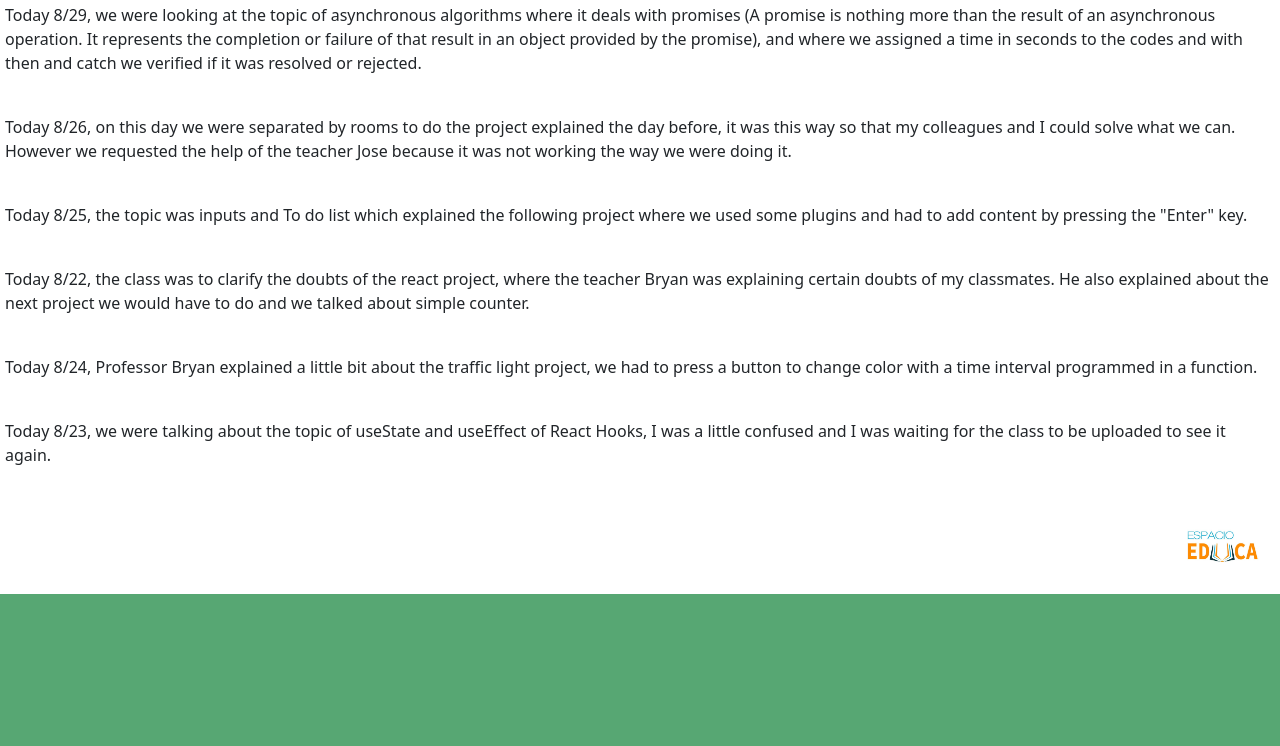
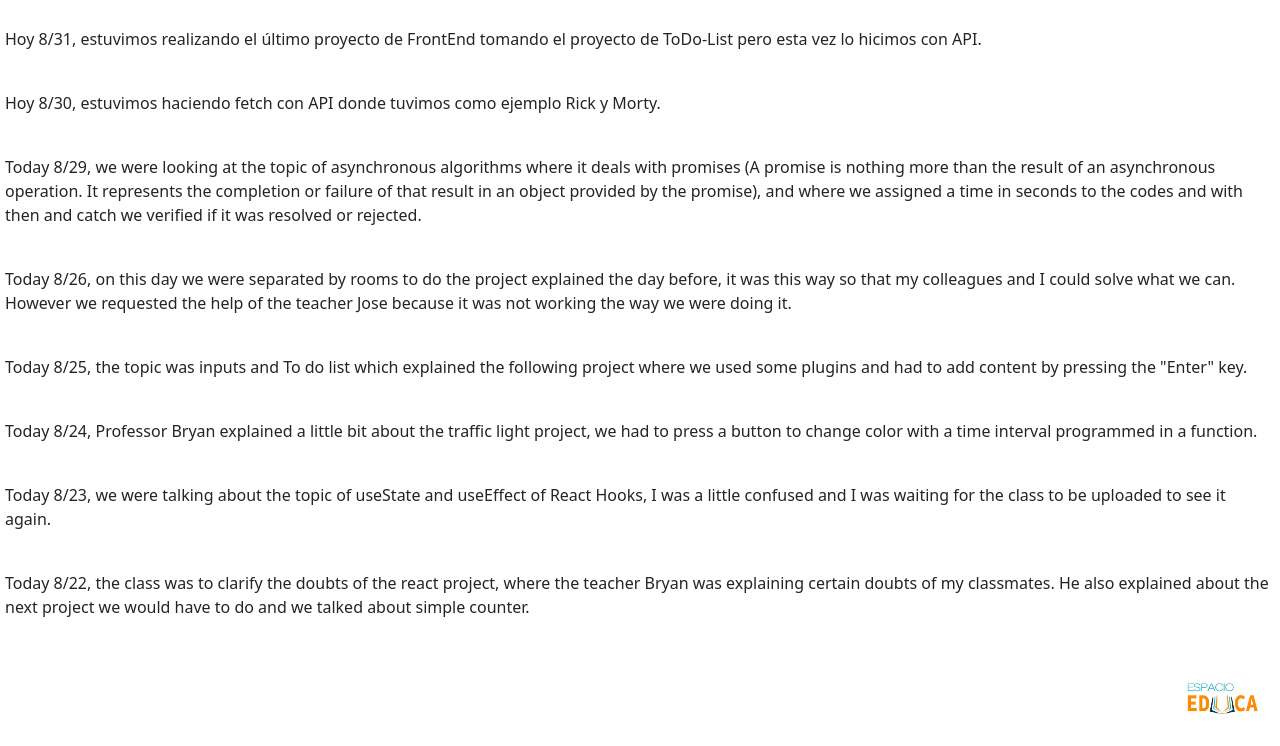
Before and after one commit to josmar4569/blog-4geeks, a plain HTML site: page index.html in a window 1280 px wide. Shown: the part 138-884 px from the top of the page. Before the commit the page ends 800 px from the top, so only its background shows below. Drawn offline with nearby package versions, Linux system fonts and the light colour scheme.

Commit message:
Ultimos cambios

```diff
--- a/index.html
+++ b/index.html
@@ -32,18 +32,23 @@
     <br>
       <div class="cuadro-de-texto">
         <h1> Progress </h1>
+        <br>
+        <p> Hoy 8/31, estuvimos realizando el último proyecto de FrontEnd tomando el proyecto de ToDo-List pero esta vez lo hicimos con API.</p>
+        <br>
+        <p> Hoy 8/30, estuvimos haciendo fetch con API donde tuvimos como ejemplo Rick y Morty. </p>
+        <br>
         <p> Today 8/29, we were looking at the topic of asynchronous algorithms where it deals with promises (A promise is nothing more than the result of an asynchronous operation. It represents the completion or failure of that result in an object provided by the promise), and where we assigned a time in seconds to the codes and with then and catch we verified if it was resolved or rejected. </p>
         <br>
         <p> Today 8/26, on this day we were separated by rooms to do the project explained the day before, it was this way so that my colleagues and I could solve what we can. However we requested the help of the teacher Jose because it was not working the way we were doing it.</p>
         <br>
         <p> Today 8/25, the topic was inputs and To do list which explained the following project where we used some plugins and had to add content by pressing the "Enter" key. </p>
         <br>
-        <p>Today 8/22, the class was to clarify the doubts of the react project, where the teacher Bryan was explaining certain doubts of my classmates. He also explained about the next project we would have to do and we talked about simple counter.</p>
-        <br>
         <p> Today 8/24, Professor Bryan explained a little bit about the traffic light project, we had to press a button to change color with a time interval programmed in a function. </p>
         <br>
         <p> Today 8/23, we were talking about the topic of useState and useEffect of React Hooks, I was a little confused and I was waiting for the class to be uploaded to see it again.  </p>
-    <br>
+        <br>
+        <p>Today 8/22, the class was to clarify the doubts of the react project, where the teacher Bryan was explaining certain doubts of my classmates. He also explained about the next project we would have to do and we talked about simple counter.</p>
+        <br>
     <div class="container-fluid">
         <div class="row">
             <img src="./IMG-20220819-WA0008.jpg" class="col-1">
```
